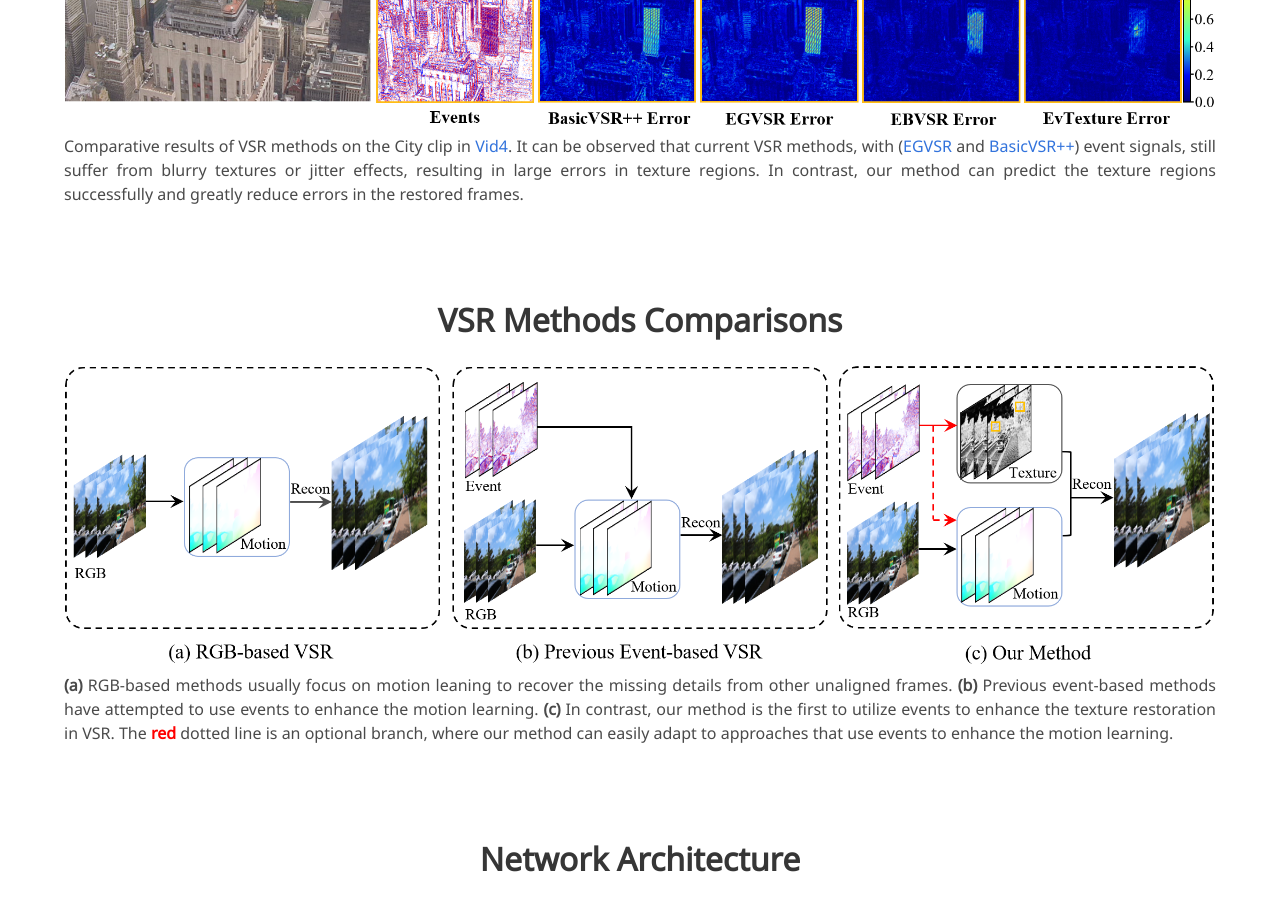
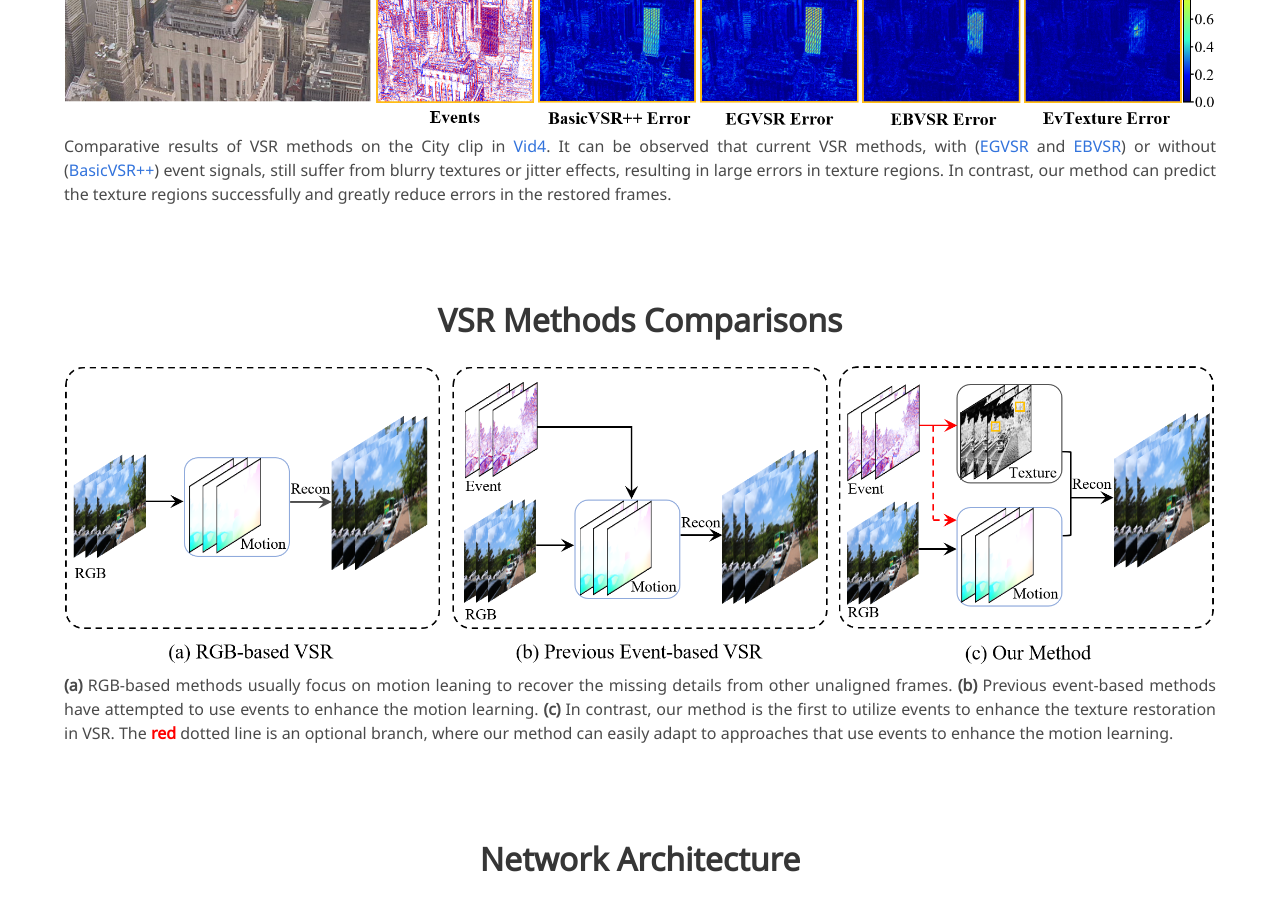
Before and after one commit to DachunKai/evtexture.github.io, a plain HTML site: page index.html in a window 1280 px wide. Shown: the part 1520-2423 px from the top of the page. Drawn offline with nearby package versions, Linux system fonts and the light colour scheme; some icons are missing; a web font is replaced by a local one.

Commit message:
Add files via upload

```diff
--- a/index.html
+++ b/index.html
@@ -204,7 +204,7 @@
         <image src="static/images/motivation.png" class="img-responsive" alt="comparison"><br>
         <div class="content has-text-justified">
         <p>
-        Comparative results of VSR methods on the City clip in <a target="_blank" rel="noopener noreferrer" href="https://paperswithcode.com/sota/video-super-resolution-on-vid4-4x-upscaling">Vid4</a>. It can be observed that current VSR methods, with (<a target="_blank" rel="noopener noreferrer" href="https://openaccess.thecvf.com/content/CVPR2023/papers/Lu_Learning_Spatial-Temporal_Implicit_Neural_Representations_for_Event-Guided_Video_Super-Resolution_CVPR_2023_paper.pdf">EGVSR</a> and <a target="_blank" rel="noopener noreferrer" href="https://openaccess.thecvf.com/content/CVPR2022/papers/Chan_BasicVSR_Improving_Video_Super-Resolution_With_Enhanced_Propagation_and_Alignment_CVPR_2022_paper.pdf">BasicVSR++</a>) event signals, still suffer from blurry textures or jitter effects, resulting in large errors in texture regions. In contrast, our method can predict the texture regions successfully and greatly reduce errors in the restored frames.
+        Comparative results of VSR methods on the City clip in <a target="_blank" rel="noopener noreferrer" href="https://paperswithcode.com/sota/video-super-resolution-on-vid4-4x-upscaling">Vid4</a>. It can be observed that current VSR methods, with (<a target="_blank" rel="noopener noreferrer" href="https://openaccess.thecvf.com/content/CVPR2023/papers/Lu_Learning_Spatial-Temporal_Implicit_Neural_Representations_for_Event-Guided_Video_Super-Resolution_CVPR_2023_paper.pdf">EGVSR</a> and <a target="_blank" rel="noopener noreferrer" href="https://ieeexplore.ieee.org/document/10222922">EBVSR</a>) or without (<a target="_blank" rel="noopener noreferrer" href="https://openaccess.thecvf.com/content/CVPR2022/papers/Chan_BasicVSR_Improving_Video_Super-Resolution_With_Enhanced_Propagation_and_Alignment_CVPR_2022_paper.pdf">BasicVSR++</a>) event signals, still suffer from blurry textures or jitter effects, resulting in large errors in texture regions. In contrast, our method can predict the texture regions successfully and greatly reduce errors in the restored frames.
         </p>
         </div>
       </div>
```
